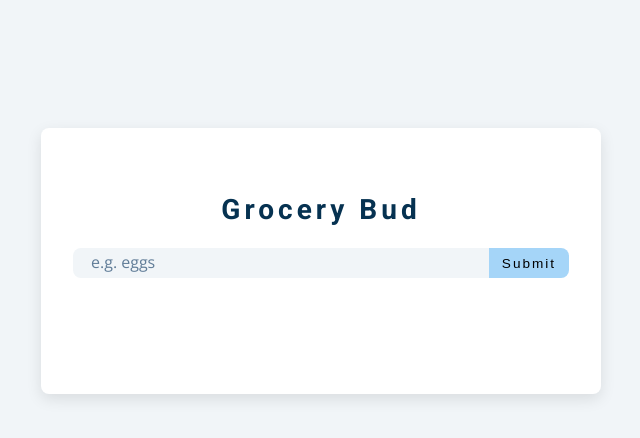
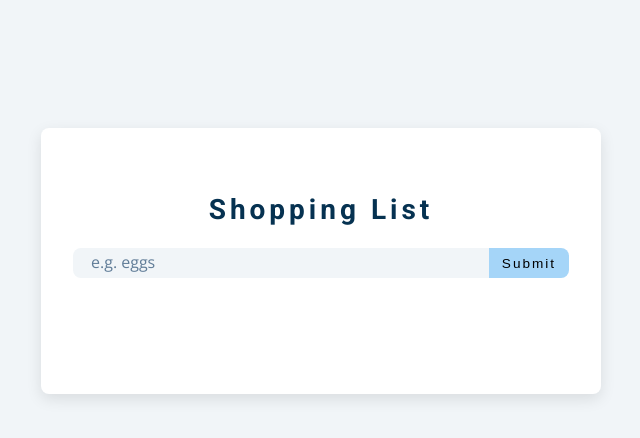
Before and after one commit to Laura-Kam/forget-me-not-shopping-list, a plain HTML site: page index.html in a window 1280 px wide. Shown: the whole page, without its empty margins (319-959 px from the left). Drawn offline with nearby package versions, Linux system fonts and the light colour scheme.

Commit message:
changed title

```diff
--- a/index.html
+++ b/index.html
@@ -17,7 +17,7 @@
       <!-- form -->
       <form action="" class="grocery-form">
         <p class="alert"></p>
-        <h3>Grocery Bud</h3>
+        <h3>Shopping List</h3>
         <div class="form-control">
           <input type="text" id="grocery" placeholder="e.g. eggs" />
           <button type="submit" class="submit-btn">Submit</button>
```
